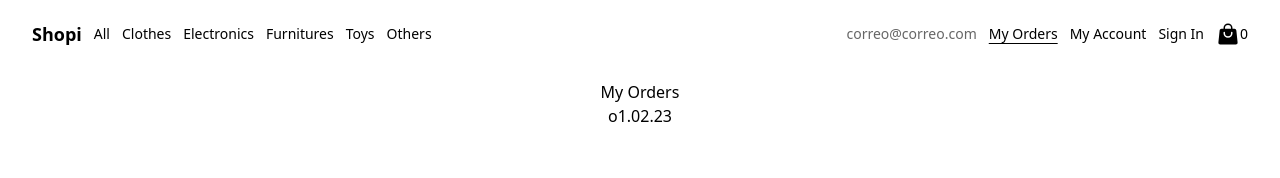
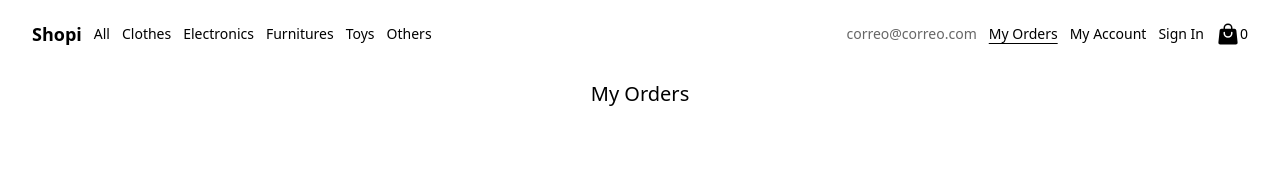
Before and after one commit to WarCrazhed/react-course, a React (Vite) app: page /my-orders in a window 1280 px wide. Shown: the top 178 px of the page. Built offline with nearby package versions, Linux system fonts and the light colour scheme.

Commit message:
Purchase orders and my individual order page

```diff
--- a/src/Components/OrdersCard/index.jsx
+++ b/src/Components/OrdersCard/index.jsx
@@ -1,14 +1,19 @@
-import { XMarkIcon } from '@heroicons/react/24/solid'
+import { ChevronRightIcon } from '@heroicons/react/24/solid'
 
 const OrdersCard = ({ totalPrice, totalProducts }) => {
 
     return (
-        <div className='flex justify-between items-center mb-3 boder border-black'>
-            <p>
-                <span>o1.02.23</span>
-                <span>{totalPrice}</span>
-                <span>{totalProducts}</span>
-            </p>
+        <div className='flex justify-between items-center mb-3 border border-black rounded-lg p-4 w-80 gap-3'>
+            <div className='flex justify-between w-full'>
+                <div className="flex flex-col">
+                <span className='font-light'>01.02.23</span>
+                <span className='font-light'>{totalProducts} articles</span>
+                </div>
+                <div className='flex items-center gap-2'>
+                <span className='font-medium text-2xl'>${totalPrice}</span>
+                <ChevronRightIcon className='size-6 text-black' />
+                </div>
+            </div>
         </div>
     )
 }
--- a/src/Pages/App/index.jsx
+++ b/src/Pages/App/index.jsx
@@ -15,6 +15,7 @@ const AppRoutes = () => {
             children: [
                 { index: true, element: <Home /> },
                 { path: '/my-orders', element: <MyOrders /> },
+                { path: '/my-orders/:index', element: <MyOrder /> },
                 { path: '/my-orders/last', element: <MyOrder /> },
                 { path: '/my-order', element: <MyOrder /> },
                 { path: '/sign-in', element: <SignIn /> },
--- a/src/Pages/MyOrder/index.jsx
+++ b/src/Pages/MyOrder/index.jsx
@@ -2,10 +2,13 @@ import { useContext } from "react";
 import { ShoppingCartContext } from "../../Context";
 import OrderCard from "../../Components/OrderCard";
 import { ChevronLeftIcon } from "@heroicons/react/24/solid";
-import { Link } from "react-router-dom";
+import { Link, useParams } from "react-router-dom";
 
 function MyOrder() {
-    const { order } = useContext(ShoppingCartContext)
+    const { order } = useContext(ShoppingCartContext);
+    const { index } = useParams();
+
+    const orderIndex = index ? index : order?.length - 1;
 
     return (
         <div>
@@ -20,7 +23,7 @@ function MyOrder() {
             </div>
             <div className="flex flex-col w-80">
                 {
-                    order?.slice(-1)[0].products?.map((product) => (
+                    order?.[orderIndex].products?.map((product) => (
                         <OrderCard
                             key={product.id}
                             id={product.id}
--- a/src/Pages/MyOrders/index.jsx
+++ b/src/Pages/MyOrders/index.jsx
@@ -8,13 +8,13 @@ function MyOrders() {
 
     return (
         <>
-            <div className="flex items-center justify-center relative w-80">
-                <h1>My Orders</h1>
+            <div className="flex items-center justify-center relative w-80 mb-4">
+                <h1 className="font-medium text-xl">My Orders</h1>
             </div>
             {
                 order?.map((order, index) => (
                     <Link
-                        to={`/my-orders/${order.id}`}
+                        to={`/my-orders/${index}`}
                         key={index}
                     >
                         <OrdersCard
@@ -24,7 +24,6 @@ function MyOrders() {
                     </Link>
                 ))
             }
-            <OrdersCard />
         </>
     )
 }
```
